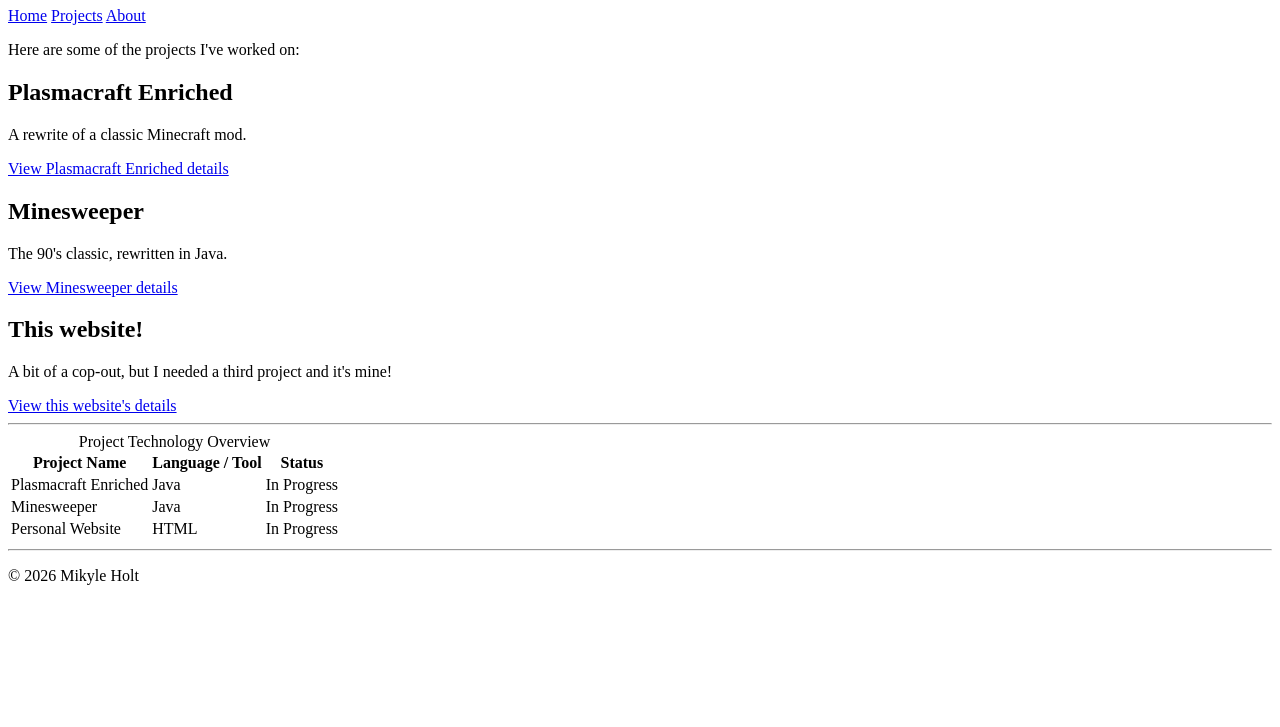
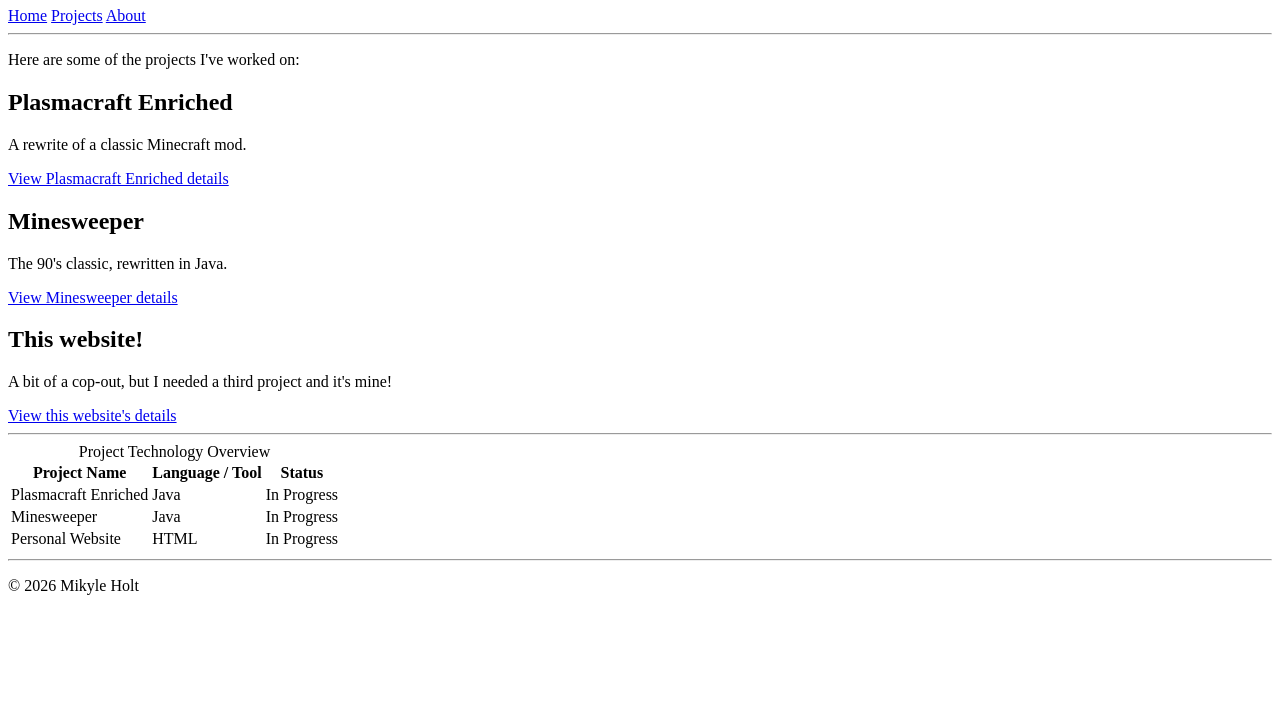
Before and after one commit to Philosoraptor02/cosc219-site, a plain HTML site: page projects.html in a window 1280 px wide. Shown: the part 73-800 px from the top of the page. Drawn offline with Linux system fonts and the light colour scheme.

Commit message:
Added a missing horizontal rule to projects, and finished writing the readme.

```diff
--- a/projects.html
+++ b/projects.html
@@ -13,6 +13,7 @@
             <a href="projects.html">Projects</a>
             <a href="about.html">About</a>
         </nav>
+        <hr>
     </header>
 
     <main>
```
Also changed, not shown: index.html (+0 -2 lines), README.md.
